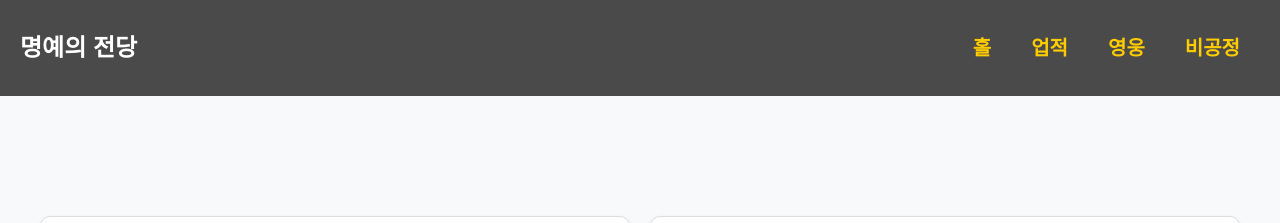
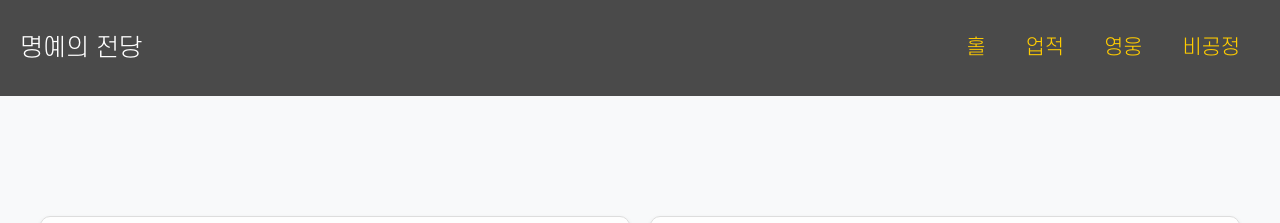
Before and after one commit to junseokho/SkyKnights, a website: page airship.html in a window 1280 px wide. Shown: the top 223 px of the page. Drawn offline with nearby package versions, Linux system fonts and the light colour scheme.

Commit message:
폰트 변경

```diff
--- a/airship.html
+++ b/airship.html
@@ -10,9 +10,27 @@
     body {
       margin: 0;
       padding: 0;
-      font-family: 'Arial', sans-serif;
       background-color: #f8f9fa; /* 부드러운 배경색 */
       color: #343a40; /* 텍스트 색상 */
+      font-family: 'SCDream', Arial, sans-serif; /* 기본 폰트 설정 */
+    }
+
+    @font-face {
+      font-family: 'SCDream';
+      src: url('font/SCDream1.otf') format('opentype'); /* 예제 파일 */
+      font-weight: 400; /* 기본 폰트 */
+    }
+
+    @font-face {
+      font-family: 'SCDream';
+      src: url('font/SCDream2.otf') format('opentype');
+      font-weight: 500; /* 중간 굵기 */
+    }
+
+    @font-face {
+      font-family: 'SCDream';
+      src: url('font/SCDream3.otf') format('opentype');
+      font-weight: 700; /* 굵은 폰트 */
     }
 
     /* 네비게이션 스타일 */
```
Also changed, not shown: airship_detail.html (+19 -1 lines), character.html (+19 -1 lines), index.html (+19 -1 lines), scenario.html (+18 -1 lines), scenario_detail.html (+18 -1 lines), font/SCDream1.otf (added), font/SCDream2.otf (added), font/SCDream3.otf (added), font/SCDream4.otf (added), font/SCDream5.otf (added), font/SCDream6.otf (added), font/SCDream7.otf (added), font/SCDream8.otf (added), font/SCDream9.otf (added), 1 more files.
